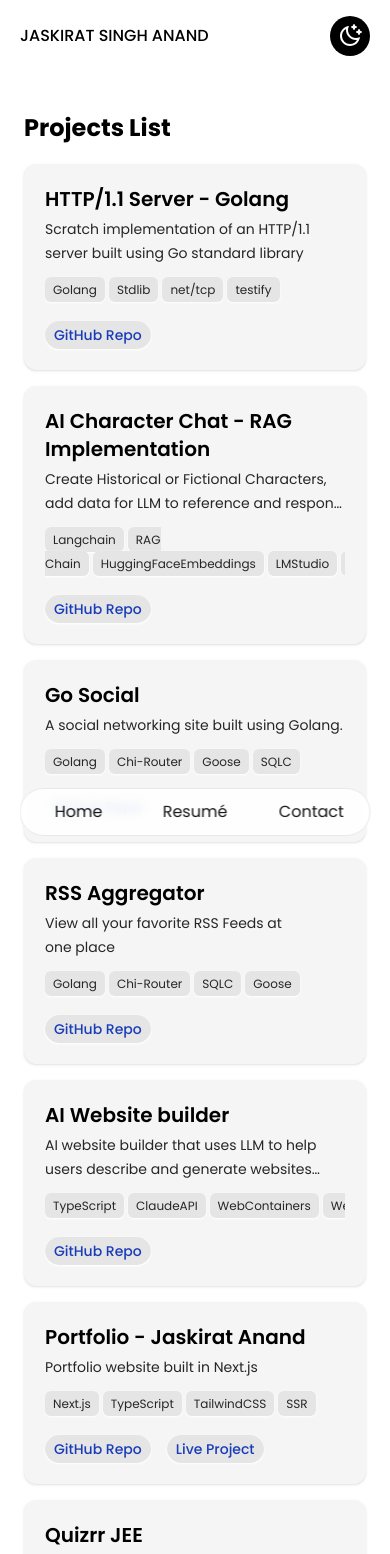
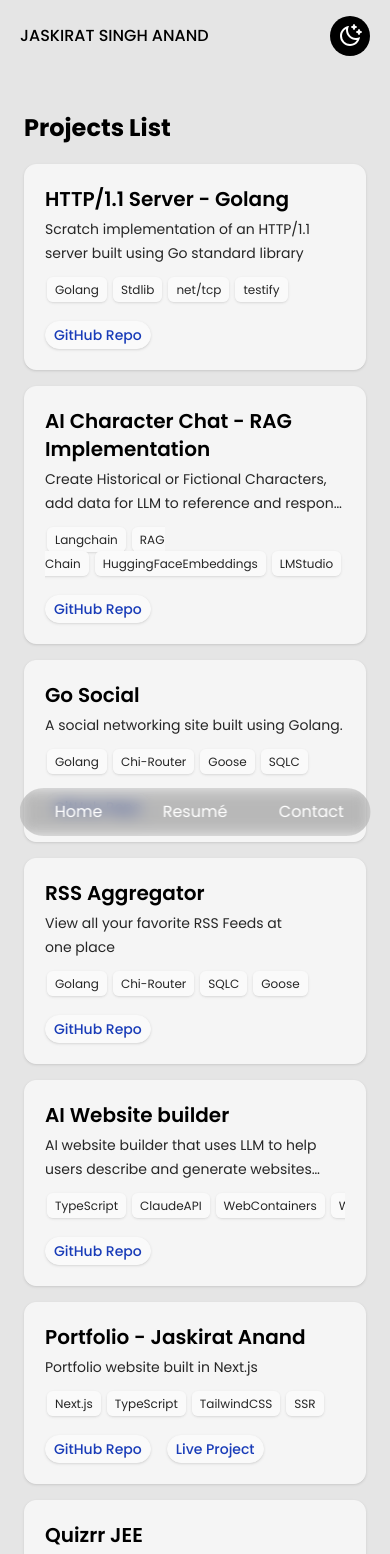
Before and after one commit to JaskiratAnand/portfolio, a Next.js app: page /projects-list in a window 390 px wide. Shown: the top 1554 px of the page. Built offline with nearby package versions, Linux system fonts and the light colour scheme.

Commit message:
ui updates

```diff
--- a/src/app/globals.css
+++ b/src/app/globals.css
@@ -1,4 +1,4 @@
-@import 'tailwindcss';
+@import "tailwindcss";
 
 @custom-variant dark (&:is(.dark *));
 
@@ -20,11 +20,14 @@
     }
 }
 
-@utility text-balance {
+@layer utilities {
+    .text-balance {
         text-wrap: balance;
     }
+}
 
-@utility scrollbar-hidden {
+@layer utilities {
+    .scrollbar-hidden {
         /* Chrome, Safari and Opera */
         &::-webkit-scrollbar {
             display: none;
@@ -32,3 +35,4 @@
         scrollbar-width: none; /* Firefox */
         -ms-overflow-style: none; /* IE and Edge */
     }
+}
--- a/src/app/layout.tsx
+++ b/src/app/layout.tsx
@@ -4,7 +4,7 @@ import "./globals.css";
 import Providers from "./providers";
 import Navbar from "@/components/ui/Navbar";
 import Footer from "@/components/Footer";
-import { SpeedInsights } from '@vercel/speed-insights/next';
+import { SpeedInsights } from "@vercel/speed-insights/next";
 
 export const metadata: Metadata = {
   title: "Jaskirat Anand - Portfolio",
@@ -28,7 +28,7 @@ export const metadata: Metadata = {
 const poppins = Poppins({
   subsets: ["latin"],
   weight: ["300", "400", "500", "600", "700"],
-})
+});
 
 export default function RootLayout({
   children,
@@ -38,7 +38,7 @@ export default function RootLayout({
   return (
     <html lang="en" suppressHydrationWarning>
       <body
-        className={`${poppins.className} antialiased bg-white text-black dark:bg-black dark:text-white`}
+        className={`${poppins.className} antialiased bg-neutral-200 text-black dark:bg-black dark:text-white`}
       >
         <Providers>
           <Navbar />
--- a/src/components/ListProjects.tsx
+++ b/src/components/ListProjects.tsx
@@ -1,6 +1,8 @@
 import { projects_list } from "@/projects";
 import { memo } from "react";
 import Card from "./ui/Card";
+import Tag from "./ui/Tag";
+import LinkButton from "./ui/LinkButton";
 
 const ListProjects = memo(() => {
   return (
@@ -14,32 +16,15 @@ const ListProjects = memo(() => {
 
           <div className="mt-1 py-2 overflow-scroll scrollbar-hidden">
             {project.tech_tags.map((tag, id) => (
-              <span
-                key={id}
-                className="text-xs shadow-sm shadow-white dark:shadow-black bg-neutral-200 dark:bg-neutral-800 text-neutral-800 dark:text-neutral-200 px-2 py-1 rounded-md mr-1"
-              >
-                {tag}
-              </span>
+              <Tag key={id}>{tag}</Tag>
             ))}
           </div>
 
           <div className="flex flex-row gap-4 text-sm font-medium mt-3 text-blue-800 dark:text-blue-300">
-            <a
-              href={project.github_repo}
-              target="_blank"
-              className="h-7 border flex flex-col justify-center items-center px-2 py-1 shadow-sm shadow-white dark:shadow-black rounded-full bg-neutral-200 border-neutral-200 dark:bg-neutral-800 dark:border-neutral-800 hover:bg-white dark:hover:bg-neutral-700 active:bg-neutral-300 dark:active:bg-neutral-900"
-            >
-              GitHub Repo
-            </a>
+            <LinkButton text="GitHub Repo" url={project.github_repo} />
 
             {project.live_link && (
-              <a
-                href={project.live_link}
-                target="_blank"
-                className="h-7 border flex flex-col justify-center items-center px-2 py-1 shadow-sm shadow-white dark:shadow-black rounded-full bg-neutral-200 border-neutral-200 dark:bg-neutral-800 dark:border-neutral-800 hover:bg-white dark:hover:bg-neutral-700 active:bg-neutral-300 dark:active:bg-neutral-900"
-              >
-                Live Project
-              </a>
+              <LinkButton text="Live Project" url={project.live_link} />
             )}
           </div>
         </Card>
--- a/src/components/ProjectCard.tsx
+++ b/src/components/ProjectCard.tsx
@@ -2,6 +2,8 @@
 import { memo, useState } from "react";
 import Image, { StaticImageData } from "next/image";
 import Card from "./ui/Card";
+import Tag from "./ui/Tag";
+import LinkButton from "./ui/LinkButton";
 
 const ProjectCard = memo(
   ({
@@ -32,32 +34,15 @@ const ProjectCard = memo(
 
             <div className="mt-1 py-2 overflow-scroll scrollbar-hidden">
               {project.tech_tags.map((tag, id) => (
-                <span
-                  key={id}
-                  className="text-xs shadow-sm shadow-white dark:shadow-black bg-neutral-200 dark:bg-neutral-800 text-neutral-800 dark:text-neutral-200 px-2 py-1 rounded-md mr-1"
-                >
-                  {tag}
-                </span>
+                <Tag key={id}>{tag}</Tag>
               ))}
             </div>
 
             <div className="flex flex-row gap-4 text-sm font-medium mt-3 text-blue-800 dark:text-blue-300">
-              <a
-                href={project.github_repo}
-                target="_blank"
-                className="h-7 border flex flex-col justify-center items-center px-2 py-1 shadow-sm shadow-white dark:shadow-black rounded-full bg-neutral-200 border-neutral-200 dark:bg-neutral-800 dark:border-neutral-800 hover:bg-white dark:hover:bg-neutral-700 active:bg-neutral-300 dark:active:bg-neutral-900"
-              >
-                GitHub Repo
-              </a>
+              <LinkButton text="GitHub Repo" url={project.github_repo} />
 
               {project.live_link && (
-                <a
-                  href={project.live_link}
-                  target="_blank"
-                  className="h-7 border flex flex-col justify-center items-center px-2 py-1 shadow-sm shadow-white dark:shadow-black rounded-full bg-neutral-200 border-neutral-200 dark:bg-neutral-800 dark:border-neutral-800 hover:bg-white dark:hover:bg-neutral-700 active:bg-neutral-300 dark:active:bg-neutral-900"
-                >
-                  Live Project
-                </a>
+                <LinkButton text="Live Project" url={project.live_link} />
               )}
             </div>
           </div>
--- a/src/components/Skills.tsx
+++ b/src/components/Skills.tsx
@@ -1,5 +1,6 @@
 import { skillsData } from "@/data";
 import { memo } from "react";
+import Tag from "./ui/Tag";
 
 const Skills = memo(() => {
   return (
@@ -22,15 +23,12 @@ Skills.displayName = "Skills";
 const SkillsList = memo(({ name, list }: { name: string; list: string[] }) => {
   return (
     <div className="md:flex flex-row items-center pb-2">
-      {name}:
+      <span className="font-medium">{name}:</span>
       <div className="w-full overflow-scroll scrollbar-hidden py-1 mx-2">
         {list.map((skill, id) => (
-          <span
-            key={id}
-            className="px-2 py-1 rounded-md mr-1 text-xs bg-neutral-200 dark:bg-neutral-800 text-neutral-800 dark:text-neutral-200"
-          >
+          <Tag key={id}>
             <span>{skill}</span>
-          </span>
+          </Tag>
         ))}
       </div>
     </div>
--- a/src/components/ui/BottomNavbar.tsx
+++ b/src/components/ui/BottomNavbar.tsx
@@ -5,11 +5,11 @@ import { memo } from "react";
 const BottomNavbar = memo(() => {
   const router = useRouter();
   return (
-    <nav className="fixed md:hidden w-[90%] z-50 h-12 -translate-x-1/2 bg-white dark:bg-black backdrop-blur-xs opacity-90 border rounded-full bottom-2 left-1/2 dark:border-neutral-700">
+    <nav className="fixed md:hidden w-[90%] z-50 h-12 -translate-x-1/2 backdrop-blur-sm backdrop-brightness-75 dark:backdrop-brightness-90 opacity-100 border rounded-full bottom-2 left-1/2 border-transparent">
       <div className="grid h-full max-w-lg grid-cols-3 mx-auto">
         <div className="flex justify-center items-center px-5 rounded-s-full">
           <button
-            className="text-black dark:text-white hover:font-semibold active:text-black"
+            className="text-white dark:text-white hover:font-semibold active:text-black"
             onClick={() => {
               router.push("/");
             }}
@@ -20,7 +20,7 @@ const BottomNavbar = memo(() => {
 
         <div className="flex justify-center items-center px-5 rounded-s-full">
           <button
-            className="text-black dark:text-white hover:font-semibold active:text-neutral-500"
+            className="text-white dark:text-white hover:font-semibold active:text-neutral-500"
             onClick={() => {
               router.push("/resume");
             }}
@@ -31,7 +31,7 @@ const BottomNavbar = memo(() => {
 
         <div className="flex justify-center items-center px-5 rounded-s-full">
           <button
-            className="text-black dark:text-white hover:font-semibold active:text-neutral-500"
+            className="text-white dark:text-white hover:font-semibold active:text-neutral-500"
             onClick={() => {
               router.push("/contact");
             }}
--- /dev/null
+++ b/src/components/ui/LinkButton.tsx
@@ -0,0 +1,21 @@
+const LinkButton = ({
+  text,
+  url,
+  className,
+}: {
+  text: string;
+  url: string;
+  className?: string;
+}) => {
+  return (
+    <a
+      href={url}
+      target="_blank"
+      className={`${className} h-7 border flex flex-col justify-center items-center px-2 py-1 shadow-sm dark:shadow-black rounded-full bg-neutral-50 border-neutral-50 dark:bg-neutral-800 dark:border-neutral-800 hover:bg-white dark:hover:bg-neutral-700 active:bg-neutral-300 active:border-neutral-100 dark:active:bg-neutral-900`}
+    >
+      {text}
+    </a>
+  );
+};
+
+export default LinkButton;
--- a/src/components/ui/Navbar.tsx
+++ b/src/components/ui/Navbar.tsx
@@ -7,12 +7,12 @@ const Navbar = memo(() => {
   const router = useRouter();
   return (
     <header>
-      <nav className="block w-full max-w-(--breakpoint-md) pt-4 px-5 mx-auto bg-white dark:bg-black bg-opacity-90 sticky top-3 md:py-3">
+      <nav className="block w-full max-w-(--breakpoint-md) pt-4 px-5 mx-auto bg-neutral-200 dark:bg-black bg-opacity-90 sticky top-3 md:py-3">
         <div className="container flex flex-wrap items-center justify-between mx-auto text-slate-800">
           <span className="text sm:text-xl block cursor-pointer py-1.5 text-black dark:text-white font-medium">
-            <button
-              onClick={() => router.push("/")}
-            >JASKIRAT SINGH ANAND</button>
+            <button onClick={() => router.push("/")}>
+              JASKIRAT SINGH ANAND
+            </button>
           </span>
           <div className="flex flex-row items-center justify-center gap-4">
             <div className="hidden md:block dark:text-white">
@@ -21,7 +21,9 @@ const Navbar = memo(() => {
                 onClick={() => {
                   router.push("/resume");
                 }}
-              >Resumé</button>
+              >
+                Resumé
+              </button>
             </div>
             <div className="hidden md:block dark:text-white">
               <button
@@ -29,14 +31,16 @@ const Navbar = memo(() => {
                 onClick={() => {
                   router.push("/contact");
                 }}
-              >Contact</button>
+              >
+                Contact
+              </button>
             </div>
             <ThemeToggle />
           </div>
         </div>
       </nav>
     </header>
-  )
+  );
 });
 Navbar.displayName = "Navbar";
 
--- a/src/components/ui/Tag.tsx
+++ b/src/components/ui/Tag.tsx
@@ -6,11 +6,11 @@ const Tag = ({
   className?: string;
 }) => {
   return (
-    <div
-      className={`${className} w-full border rounded-xl shadow-sm bg-neutral-100 border-neutral-100 dark:bg-neutral-900 dark:border-neutral-900`}
+    <span
+      className={`${className} ml-0.5 text-xs shadow-sm  dark:shadow-black bg-neutral-50 dark:bg-neutral-800 text-neutral-800 dark:text-neutral-200 px-2 py-1 rounded-md mr-1`}
     >
       {children}
-    </div>
+    </span>
   );
 };
 
```
Also changed, not shown: 1 other file (tests, documents, lock files or other folders). Lines whose indentation alone changed are shown as unchanged.
